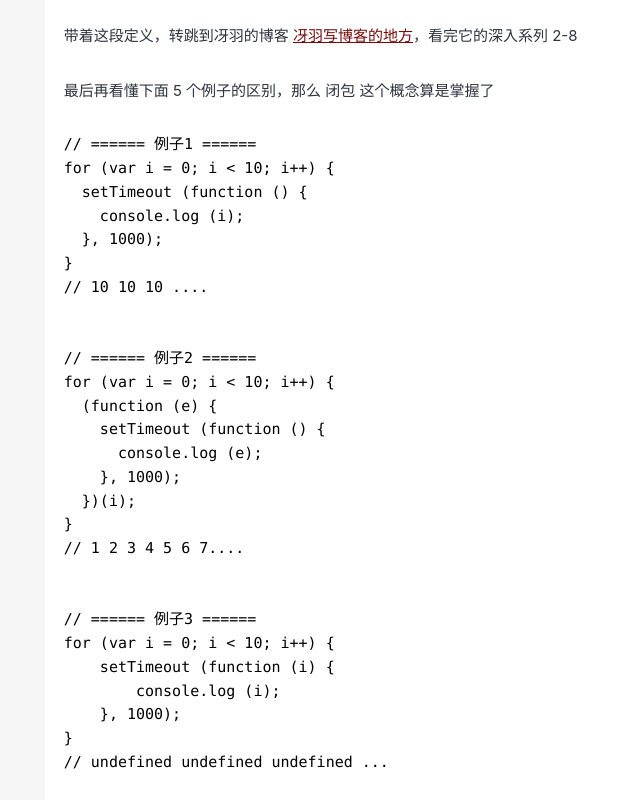
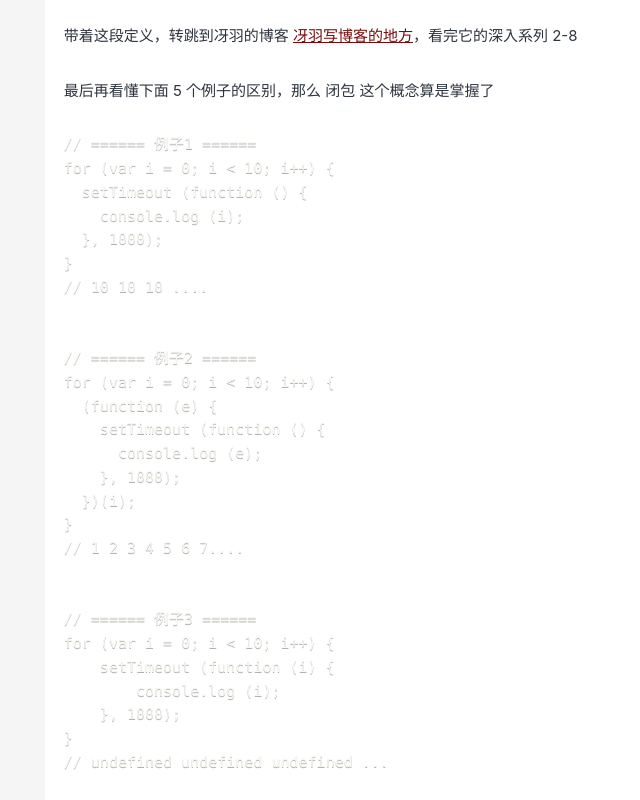
Before and after one commit to law-chain-hot/law-chain-hot.github.io-old, a Gatsby site: page /review-intern-interview/ in a window 1280 px wide. Shown: the part 7240-8040 px from the top of the page, without its empty margins (280-920 px from the left). Built offline with nearby package versions, Linux system fonts and the light colour scheme; Gatsby itself is replaced by a stand-in of ours; some packages are replaced by stand-ins of ours; code samples lack their colours.

Commit message:
fix: change code highlight

```diff
--- a/src/templates/blog-post.js
+++ b/src/templates/blog-post.js
@@ -4,6 +4,9 @@ import { Link, graphql } from "gatsby"
 import Bio from "../components/bio"
 import Layout from "../components/layout"
 import SEO from "../components/seo"
+
+import "prismjs/themes/prism-okaidia.css"
+
 
 const BlogPostTemplate = ({ data, location }) => {
   const post = data.markdownRemark
--- /dev/null
+++ b/src/utils/global.css
@@ -0,0 +1,3 @@
+.token.operator {
+  background: none !important
+}
--- a/src/utils/typography.js
+++ b/src/utils/typography.js
@@ -1,3 +1,5 @@
+import './global.css'
+
 import Typography from "typography"
 // import fairyGateTheme from "typography-theme-fairy-gates"
 import WordpressGithub from 'typography-theme-github'
```
